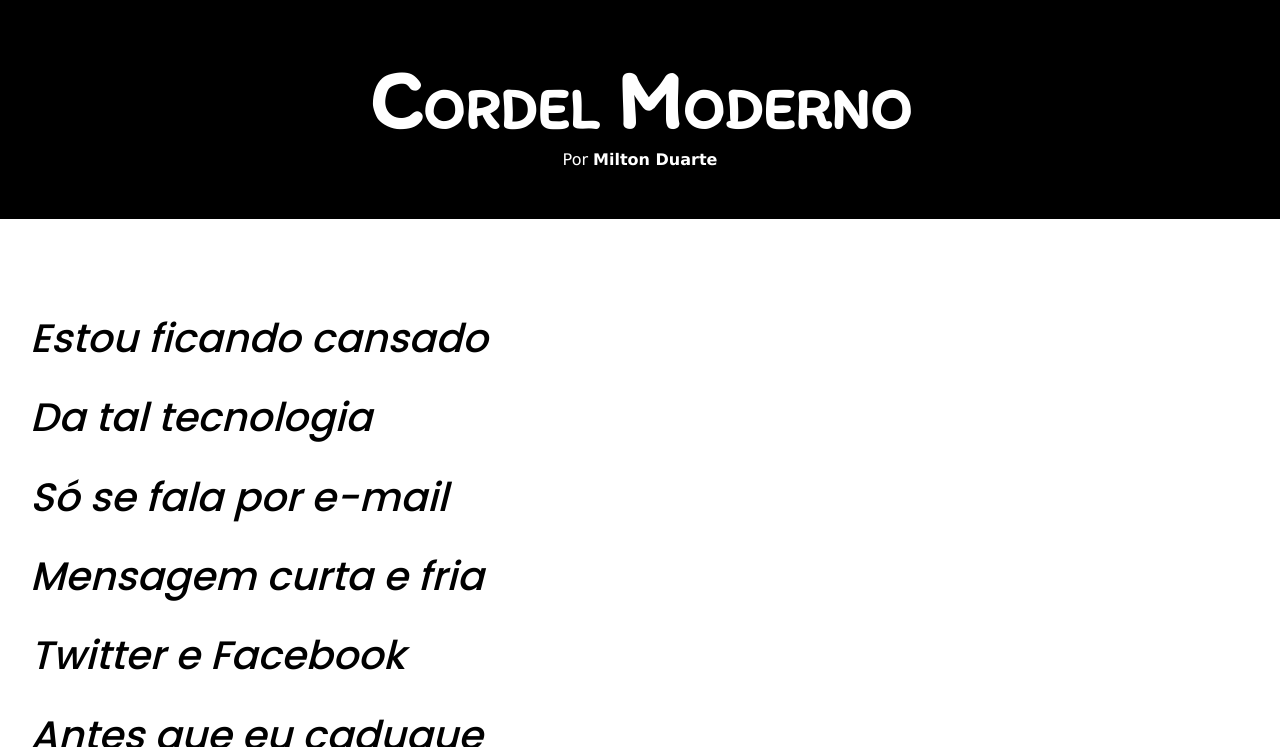
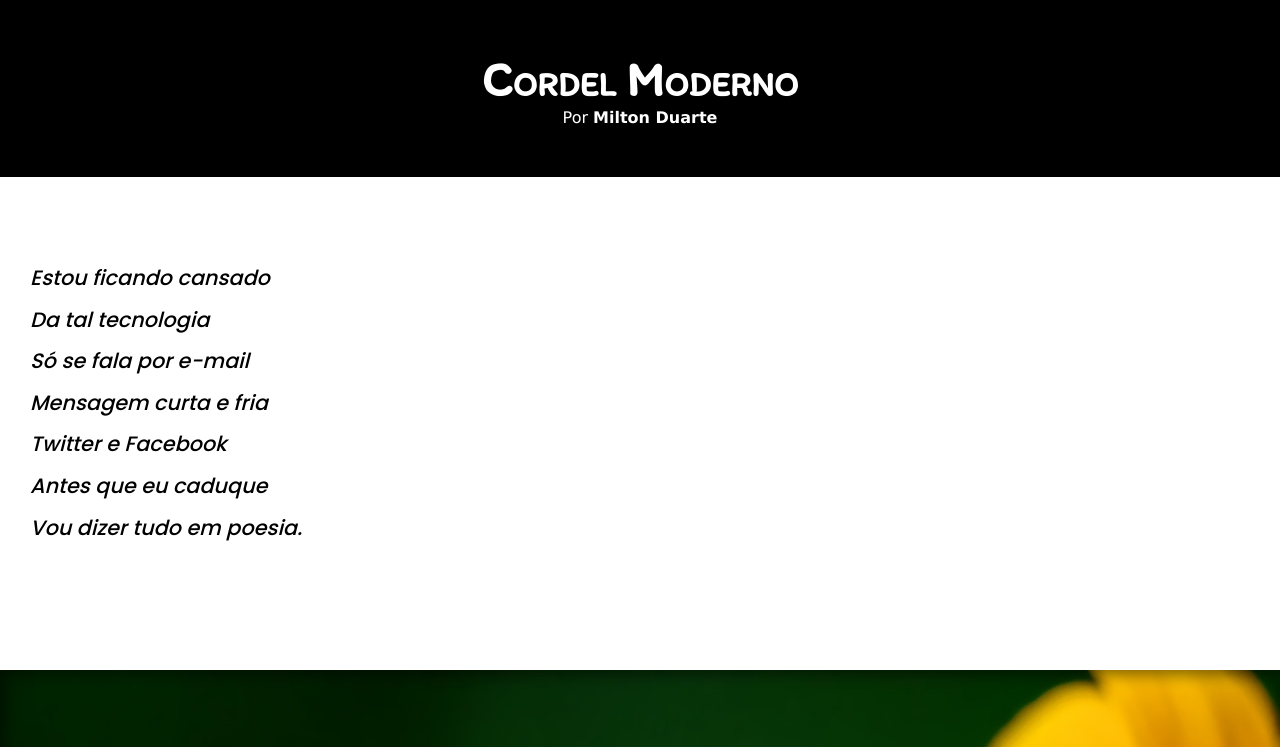
Before and after one commit to DevM4rco/projeto-cordel, a plain HTML site: page index.html in a window 1280 px wide. Shown: the top 747 px of the page. Drawn offline with Linux system fonts and the light colour scheme.

Commit message:
Update style.css

```diff
--- a/style.css
+++ b/style.css
@@ -29,7 +29,7 @@ header > h1 {
     padding-top: 50px;
     font-variant: small-caps;
     font-family: var(--fonte03);
-    font-size: 6.5vw;
+    font-size: 3em;
 }
 
 header > p {
@@ -52,7 +52,7 @@ section {
     padding-bottom: 10vh;
     line-height: 2em;
     font-family: var(--fonte02);
-    font-size: 3.1vw;
+    font-size: 1.3em;
     font-style: italic;
 }
 
```
